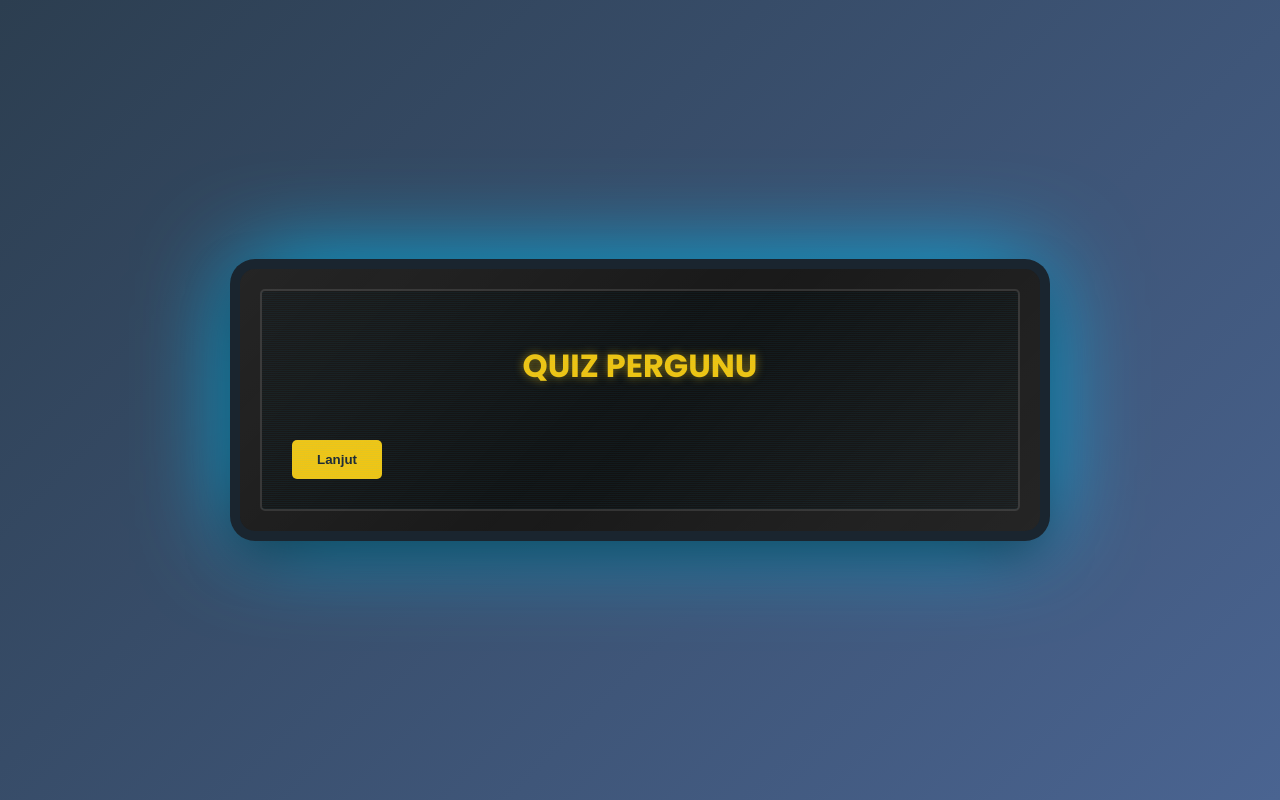
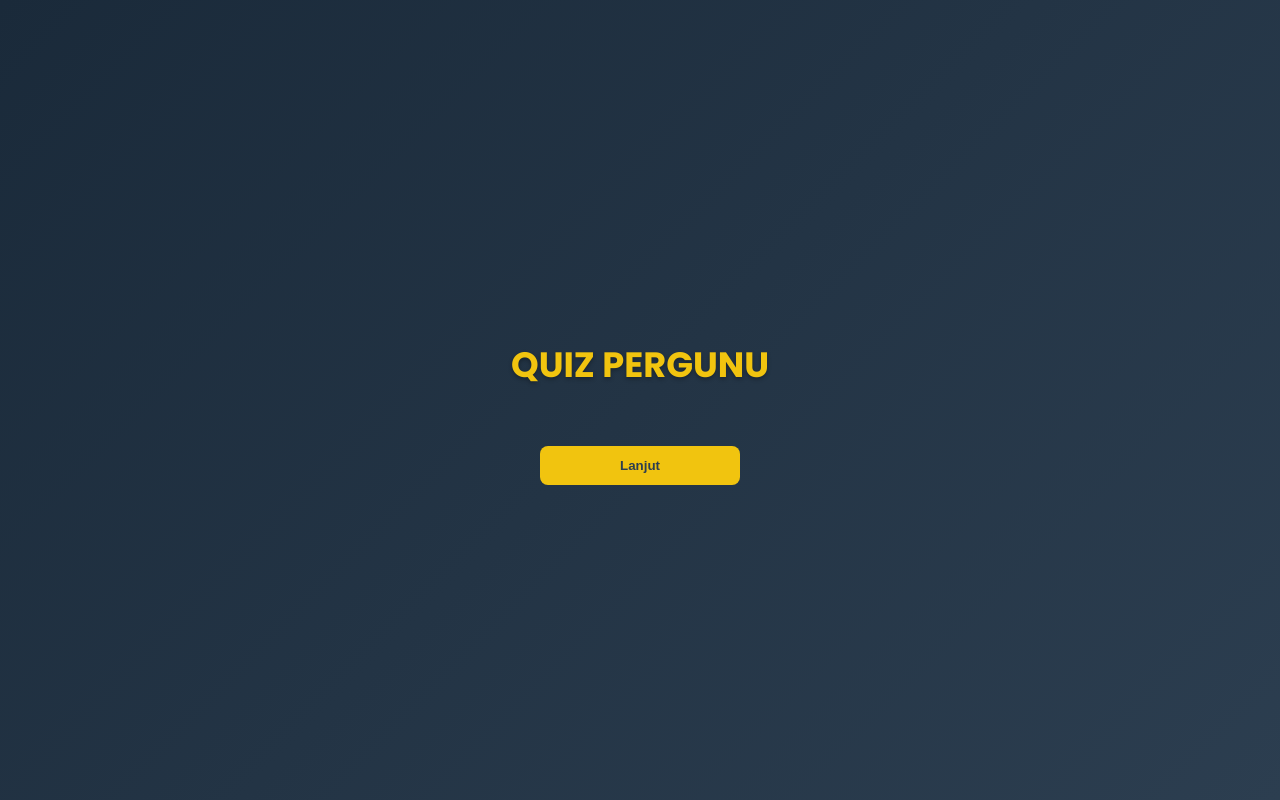
Before and after one commit to pergunu/ujian-online, a PHP site: page / in a window 1280 px wide. Run offline with PHP 8.4, Linux system fonts and the light colour scheme.

Commit message:
Update style.css

```diff
--- a/assets/css/style.css
+++ b/assets/css/style.css
@@ -1,136 +1,139 @@
-/* ===== Gaya Dasar ===== */
+/* ===== VARIABEL WARNA ===== */
 :root {
-  --primary: #2c3e50; /* Warna NU */
+  --primary: #3498db;  /* Biru NU */
   --secondary: #f1c40f; /* Emas */
-  --dark: #1a252f;
+  --dark: #2c3e50;
   --light: #ecf0f1;
-  --screen-glow: #00c6ff;
+  --correct: #2ecc71;
+  --wrong: #e74c3c;
 }
 
+/* ===== RESET & LAYOUT ===== */
 body {
   font-family: 'Poppins', sans-serif;
-  background: linear-gradient(135deg, #2c3e50, #4a6491);
+  background: linear-gradient(135deg, #1a2a3a, #2c3e50);
+  min-height: 100vh;
+  margin: 0;
   display: flex;
   justify-content: center;
   align-items: center;
-  min-height: 100vh;
-  margin: 0;
-  overflow: hidden;
+  color: white;
 }
 
-/* ===== Desain Monitor ===== */
-.monitor {
-  width: 800px;
-  background: #1a1a1a;
-  border-radius: 15px;
-  box-shadow:
-    0 0 0 10px var(--dark),
-    0 20px 50px rgba(0,0,0,0.5),
-    0 0 100px var(--screen-glow);
-  position: relative;
-  overflow: hidden;
+/* ===== KONTEN QUIZ ===== */
+.quiz-container {
+  width: 90%;
+  max-width: 800px;
+  background: rgba(255, 255, 255, 0.1);
+  backdrop-filter: blur(10px);
+  border-radius: 20px;
+  padding: 30px;
+  box-shadow: 0 10px 30px rgba(0, 0, 0, 0.3);
+  border: 1px solid rgba(255, 255, 255, 0.2);
 }
 
-.monitor::before {
-  content: '';
-  position: absolute;
-  top: 0;
-  left: 0;
-  width: 100%;
-  height: 100%;
-  background: linear-gradient(
-    135deg,
-    rgba(255,255,255,0.05) 0%,
-    rgba(255,255,255,0) 50%,
-    rgba(255,255,255,0.05) 100%
-  );
-  z-index: 1;
+.quiz-header {
+  text-align: center;
+  margin-bottom: 30px;
 }
 
-.screen {
-  padding: 30px;
-  background: #121212;
-  border-radius: 5px;
-  margin: 20px;
-  border: 2px solid #333;
-  position: relative;
+.quiz-title {
+  color: var(--secondary);
+  font-size: 2.2rem;
+  margin-bottom: 10px;
+  text-shadow: 0 2px 4px rgba(0, 0, 0, 0.3);
 }
 
-/* ===== Animasi Layar ===== */
-@keyframes screenFlicker {
-  0%, 100% { opacity: 1; }
-  50% { opacity: 0.98; }
-}
-
-.screen::after {
-  content: '';
-  position: absolute;
-  top: 0;
-  left: 0;
-  width: 100%;
-  height: 100%;
-  background: repeating-linear-gradient(
-    0deg,
-    rgba(0,198,255,0.05),
-    rgba(0,198,255,0.05) 1px,
-    transparent 1px,
-    transparent 2px
-  );
-  pointer-events: none;
-  animation: screenFlicker 5s infinite;
-}
-
-/* ===== Gaya Quiz ===== */
-.quiz-title {
-  color: var(--secondary);
-  text-align: center;
-  font-size: 2rem;
-  margin-bottom: 30px;
-  text-shadow: 0 0 10px rgba(241,196,15,0.5);
-}
-
+/* ===== SOAL & JAWABAN ===== */
 .question {
-  color: var(--light);
-  font-size: 1.2rem;
-  margin-bottom: 20px;
+  font-size: 1.3rem;
+  margin-bottom: 25px;
+  line-height: 1.5;
 }
 
 .options {
   display: grid;
   grid-template-columns: 1fr 1fr;
   gap: 15px;
+  margin-bottom: 30px;
 }
 
 .option {
-  background: rgba(255,255,255,0.1);
-  color: white;
-  border: 1px solid #333;
+  background: rgba(255, 255, 255, 0.1);
+  border: 2px solid rgba(255, 255, 255, 0.2);
+  border-radius: 12px;
   padding: 15px;
-  border-radius: 8px;
   cursor: pointer;
-  transition: all 0.3s;
+  transition: all 0.3s ease;
+  text-align: center;
 }
 
 .option:hover {
-  background: rgba(0,198,255,0.2);
-  border-color: var(--screen-glow);
+  background: rgba(255, 255, 255, 0.2);
   transform: translateY(-3px);
 }
 
-/* ===== Tombol ===== */
+.option.correct {
+  background: rgba(46, 204, 113, 0.2);
+  border-color: var(--correct);
+}
+
+.option.wrong {
+  background: rgba(231, 76, 60, 0.2);
+  border-color: var(--wrong);
+}
+
+/* ===== TOMBOL ===== */
 .btn {
   background: var(--secondary);
   color: var(--dark);
   border: none;
   padding: 12px 25px;
-  border-radius: 5px;
+  border-radius: 8px;
   font-weight: bold;
   cursor: pointer;
-  margin-top: 20px;
   transition: all 0.3s;
+  display: block;
+  width: 200px;
+  margin: 0 auto;
+  text-align: center;
 }
 
 .btn:hover {
   background: #e67e22;
-  box-shadow: 0 0 15px rgba(230,126,34,0.5);
+  box-shadow: 0 5px 15px rgba(230, 126, 34, 0.4);
 }
+
+/* ===== HASIL ===== */
+.result-container {
+  text-align: center;
+  display: none;
+}
+
+.result-title {
+  color: var(--secondary);
+  font-size: 1.8rem;
+  margin-bottom: 20px;
+}
+
+/* ===== ANIMASI ===== */
+@keyframes fadeIn {
+  from { opacity: 0; transform: translateY(20px); }
+  to { opacity: 1; transform: translateY(0); }
+}
+
+.question, .options {
+  animation: fadeIn 0.5s ease-out;
+}
+
+/* ===== RESPONSIF ===== */
+@media (max-width: 768px) {
+  .options {
+    grid-template-columns: 1fr;
+  }
+
+  .quiz-container {
+    width: 95%;
+    padding: 20px;
+  }
+}
```
